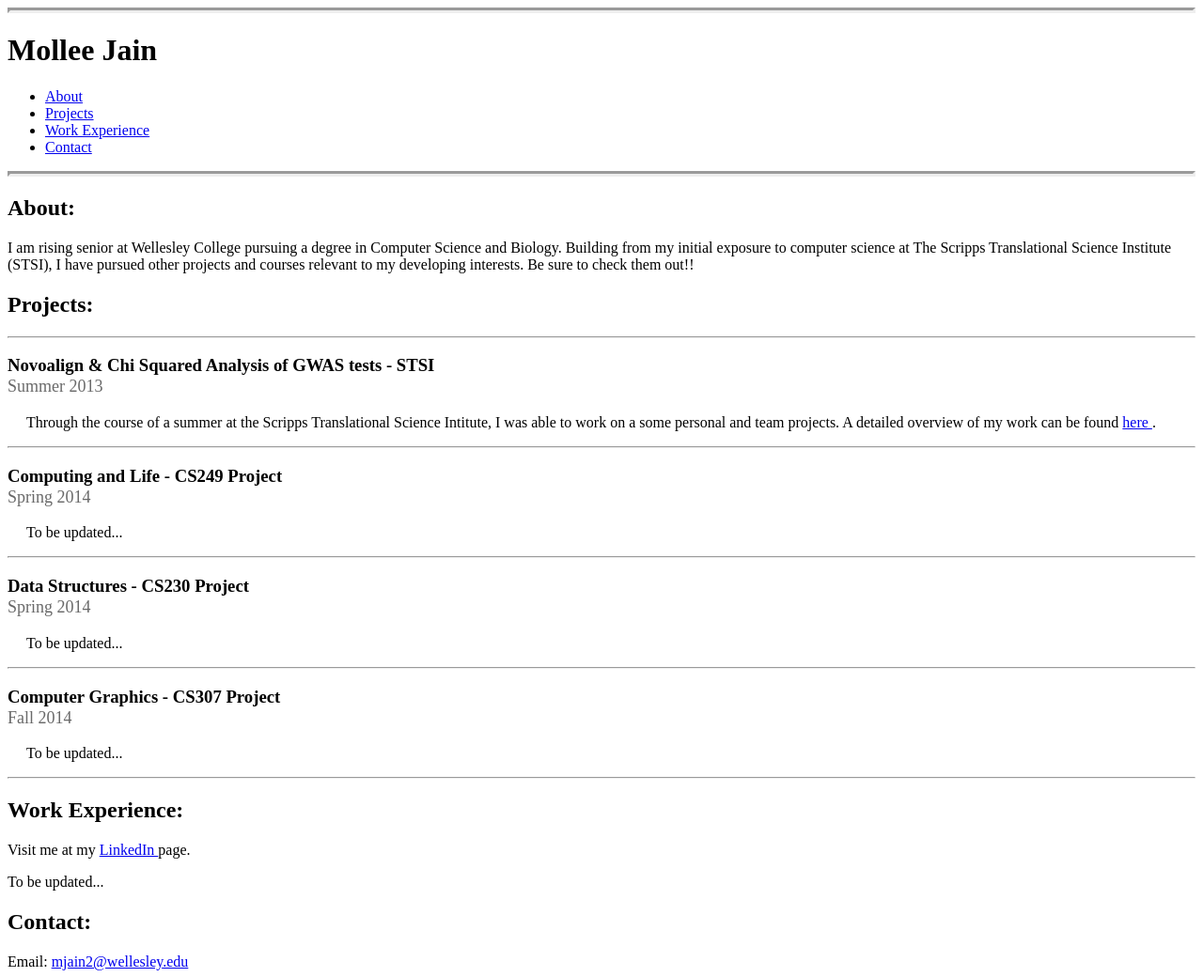
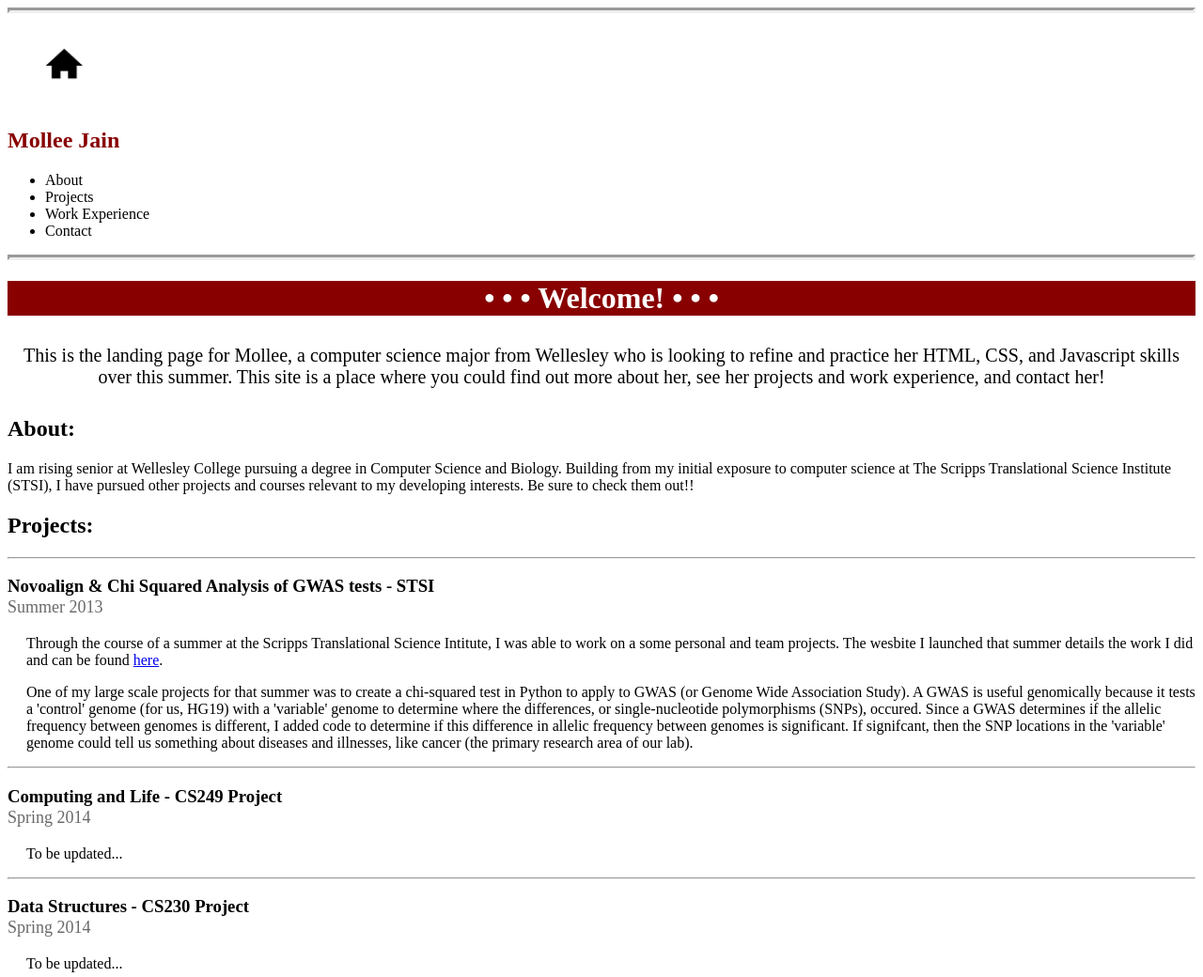
Before and after one commit to mjain2/mjain2.github.io, a PHP site: page / in a window 1280 px wide. Shown: the top 1040 px of the page at 94% size. Run offline with PHP 8.4, Linux system fonts and the light colour scheme.

Commit message:
Update July 7th

```diff
--- a/index.html
+++ b/index.html
@@ -4,9 +4,9 @@
 Mollee Jain
 5/24/15
 Personal Website
-
 TO DO:
--change font for headers and paragraphs
+-ideas: navigation bar, make responsive menu from inspirational pixels
+- make the projects page into an accordian type thing
 -->
 
 <html lang="en-US">
@@ -29,24 +29,51 @@ TO DO:
     	<link rel="shortcut icon" href="favicon.ico" type="image/x-icon">
 		// figure out how to do this part!! Edit the icon so it's yours somehow - see tutorials
     	-->
+    	<script type="text/javascript">
+    		function show(element) {
+    			var tabContent = document.getElementsByClassName('section');
+    			for (var i = 0; i<tabContent.length;i++) {
+    				tabContent[i].style.display = 'none';
+    			}
 
+    			document.getElementById(element).style.display = "block";
+    		}
+    	</script>
 	</head>
 
 	<body>
 		<!-- HEADER -->
-		<div id = "top" class="header">
+		<nav class = "menu">
 			<!--hr style = "border-width: 2px; color: #FA8072"-->
 			<hr style = "border-width: 3px">
-			<h1> Mollee Jain </h1>
+			<a href = "index.html" >
+			<img src="images/home.png" alt = "home" width = "10%"> </a>
+			<h1 style="color:#800">  Mollee Jain </h1>
 
 			<!--hr style = "border-width: 2px; color: #FA8072"-->
-			<ul id="nav">
-				<li> <a href="#about">About  </a>  </li>
-				<li> <a href="#projects">  Projects  </a>  </li>
-				<li>  <a href="#work">  Work Experience  </a>  </li>
-				<li> <a href="#contact">  Contact</a> </li>
+			<ul id="nav" class="active">
+				<li> <a onclick = "show('about')"> About </a> </li>
+				<li> <a onclick = "show('projects')">  Projects  </a>  </li>
+				<li>  <a onclick = "show('work')">  Work Experience  </a>  </li>
+				<li> <a onclick = "show('contact')">  Contact</a> </li>
 			</ul>
 			<hr style = "border-width: 3px">
+		</nav>
+
+
+		<!--HOMEPAGE-->
+		<div id="home" class="section" style="display:block">
+
+			<div style="background-color:#800">
+				<center> <h1 style="text-align: center;color:#ffffff">  • • • Welcome! • • • </h1> </center>
+			</div>
+
+			<div>
+				<p style="padding:10px;text-align:center;font-size:20px"> This is the landing page for Mollee, a computer science major from Wellesley who is looking to refine and practice her HTML, CSS, and Javascript skills over this summer.  This site is a place where you could find out more about her, see her projects and work experience, and contact her! </p>
+			</div>
+
+
+
 		</div>
 
 		<!--ABOUT ME SECTION -->
@@ -67,7 +94,9 @@ TO DO:
 				<h3> Novoalign & Chi Squared Analysis of GWAS tests - STSI <br>
 					<span style = "color: #696969;font-weight:200;font-size:18px"> Summer 2013 </span>
 				</h3>
-				<p style="padding-left:20px"> Through the course of a summer at the Scripps Translational Science Intitute, I was able to work on a some personal and team projects. A detailed overview of my work can be found <a href = "./stsi/stsi.html"> here </a>.</p>
+				<p style="padding-left:20px"> Through the course of a summer at the Scripps Translational Science Intitute, I was able to work on a some personal and team projects. The wesbite I launched that summer details the work I did and can be found <a href = "./stsi/stsi.html"> here</a>.</p>
+				<p style="padding-left:20px"> One of my large scale projects for that summer was to create a chi-squared test in Python to apply to GWAS (or Genome Wide Association Study).  A GWAS is useful genomically because it tests a 'control' genome (for us, HG19) with a 'variable' genome to determine where the differences, or single-nucleotide polymorphisms (SNPs), occured.  Since a GWAS determines if the allelic frequency between genomes is different, I added code to determine if this difference in allelic frequency between genomes is significant.  If signifcant, then the SNP locations in the 'variable' genome could tell us something about diseases and illnesses, like cancer (the primary research area of our lab). </p>
+
 
 
 			</div>
```
Also changed, not shown: css/index.css (+18 -5 lines), images/home.png (added).
